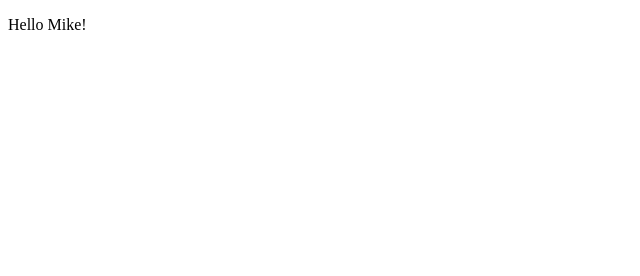
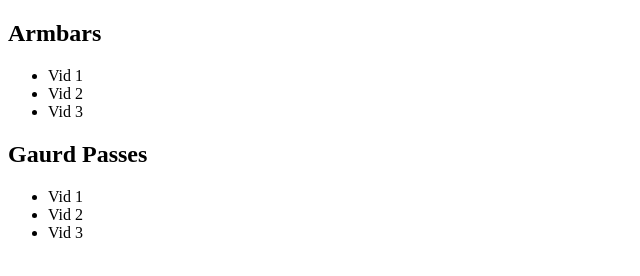
Before and after one commit to mike-mjk/jiu-jitsu, a website: page public/index.html in a window 1280 px wide. Shown: the whole page, without its empty margins (0-640 px from the left). Drawn offline with nearby package versions, Linux system fonts and the light colour scheme.

Commit message:
simple html mockup

```diff
--- a/public/index.html
+++ b/public/index.html
@@ -5,7 +5,22 @@
     <title>Jiu-Jitsu</title>
 </head>
 <body>
-    <p>Hello Mike!</p>
 
+    <h2>Armbars</h2>
+    <ul>
+        <li>Vid 1</li>
+        <li>Vid 2</li>
+        <li>Vid 3</li>
+    </ul>
+    <h2>Gaurd Passes</h2>
+    <ul>
+        <li>Vid 1</li>
+        <li>Vid 2</li>
+        <li>Vid 3</li>
+    </ul>
+
+
+    <script src="https://cdnjs.cloudflare.com/ajax/libs/jquery/3.1.0/jquery.min.js"></script>
+	<script type="text/javascript" src="index.js"></script>
 </body>
 </html>
```
Also changed, not shown: index.js (added).
